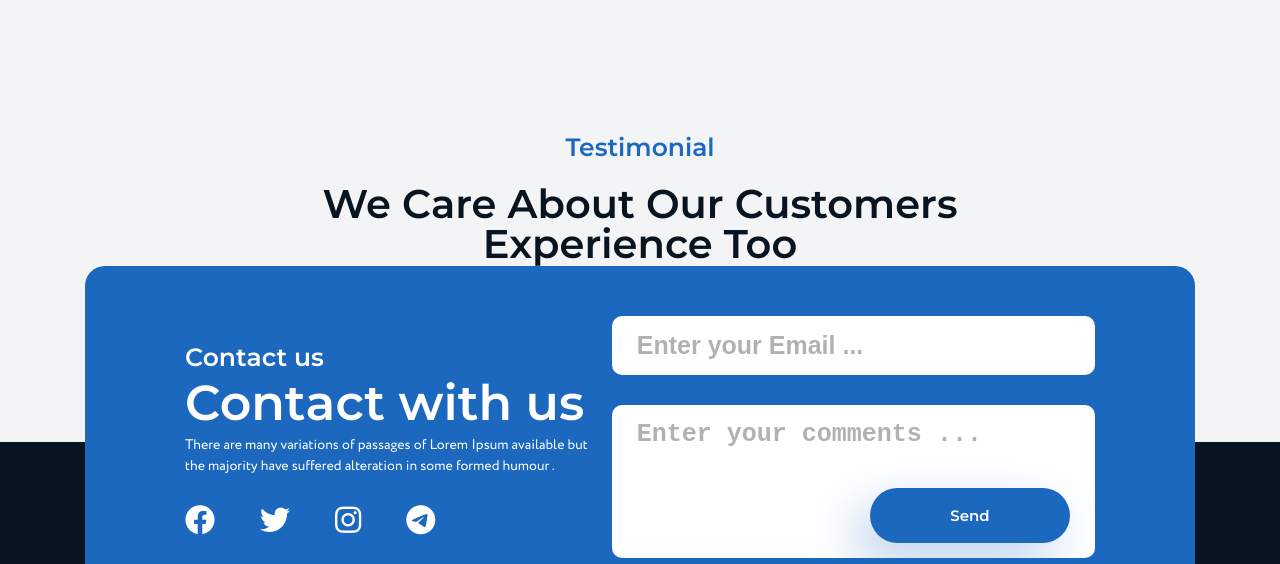
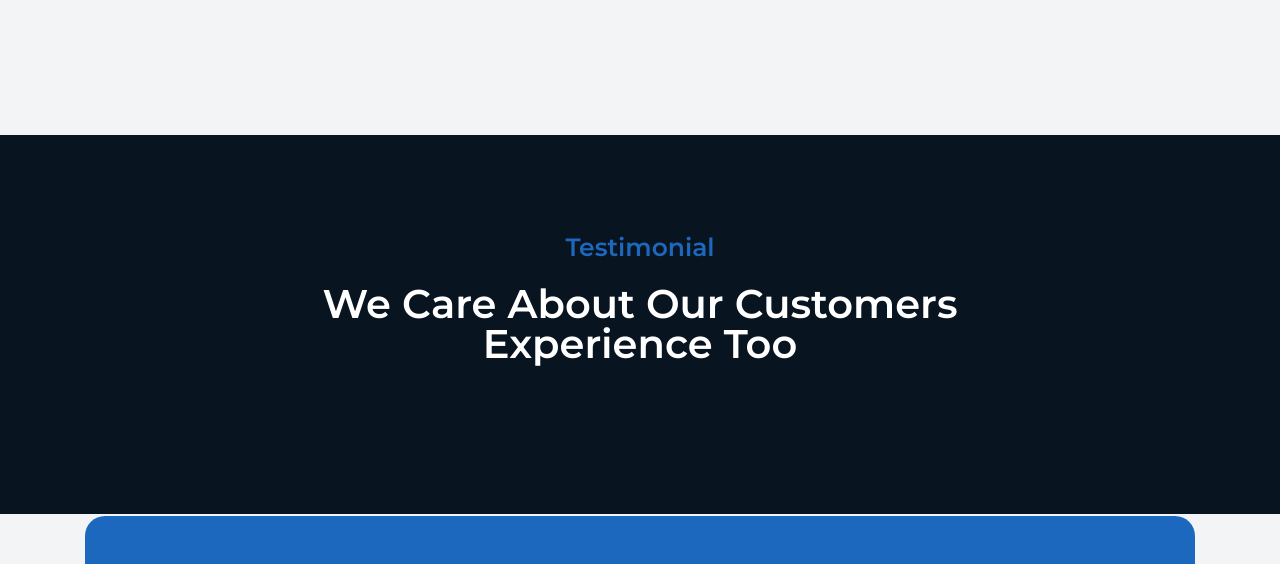
Before and after one commit to ganisher9399/BioLab, a Vue app: page / in a window 1280 px wide. Shown: the part 2620-3184 px from the top of the page. Built offline with nearby package versions, Linux system fonts and the light colour scheme.

Commit message:
changed vue and scss file

```diff
--- a/src/views/Home/sections/Testimonial.vue
+++ b/src/views/Home/sections/Testimonial.vue
@@ -2,6 +2,9 @@
   <section class="testimonial">
       <div class="container">
          <TheTitle :sub="sub" :title="title" />
+         <div class="customers">
+           <div class="customers-box"></div>
+         </div>
       </div>
   </section>
 </template>
--- a/src/views/Home/styles/Testimonial.scss
+++ b/src/views/Home/styles/Testimonial.scss
@@ -1,2 +1,15 @@
 @import '../../../styles/components/_vars.scss';
 @import '../../../styles/components/_mixins.scss';
+
+.testimonial{
+    background: $dark;
+    padding: 100px 0  150px 0;
+
+    .container{
+        .the-title{
+            h2{
+                color: $white;
+            }
+        }
+    }
+}
```
